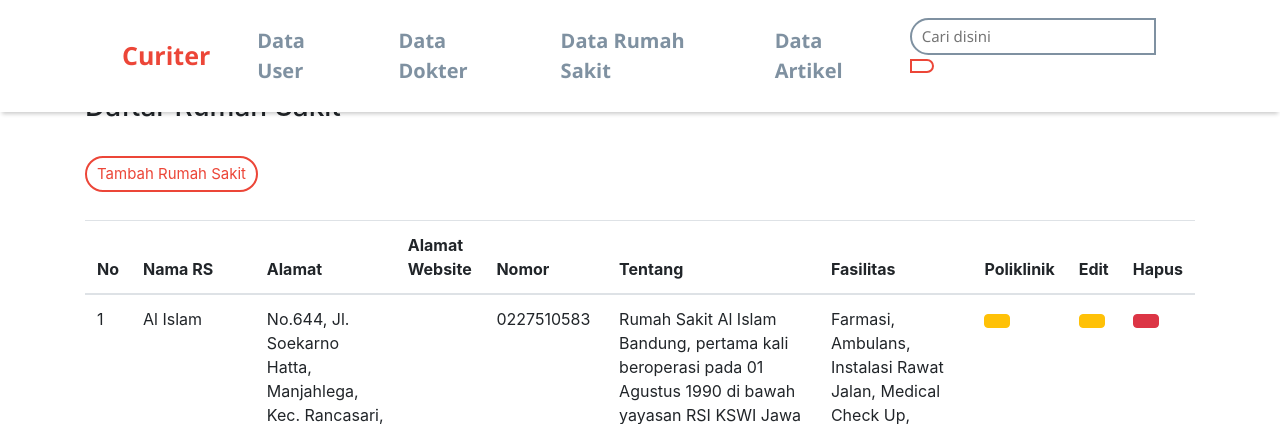
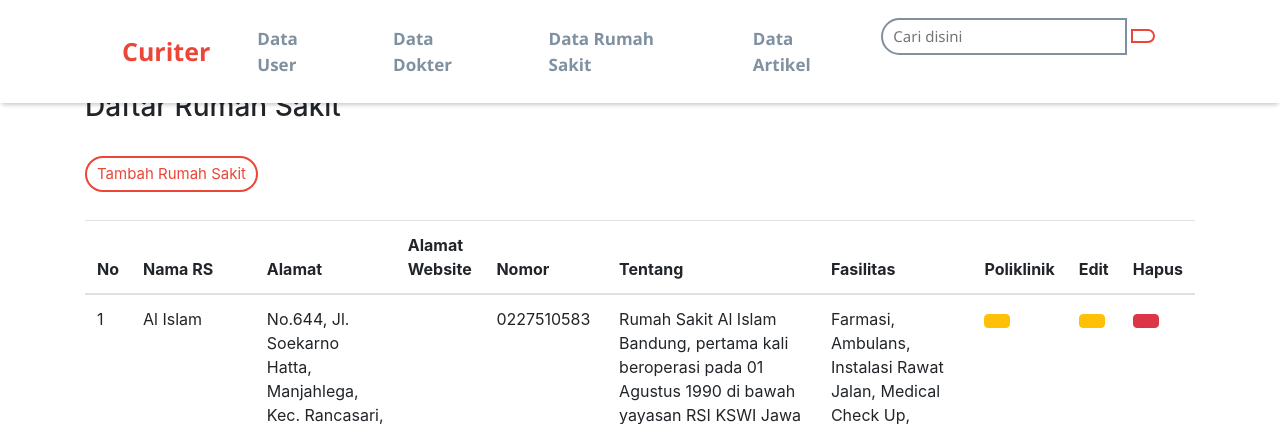
Before and after one commit to rosaalwyh/CURITER-1, a CodeIgniter app: page /toobes/index.php/admin/rs/index in a window 1280 px wide. Shown: the top 424 px of the page. Run offline with CodeIgniter, Linux system fonts and the light colour scheme; data comes from the database, SQL or seed files in the repository; data that the repository does not hold is empty; some libraries are stand-ins or nearby versions.

Commit message:
font-size

```diff
--- a/application/views/header_page_admin.php
+++ b/application/views/header_page_admin.php
@@ -68,7 +68,7 @@
 			text-decoration: none;
 			padding: 7px 25px;
 			margin: 1px;
-			font-size: 20px;
+			font-size: 17px;
 		}
 
 		a:hover,
```
